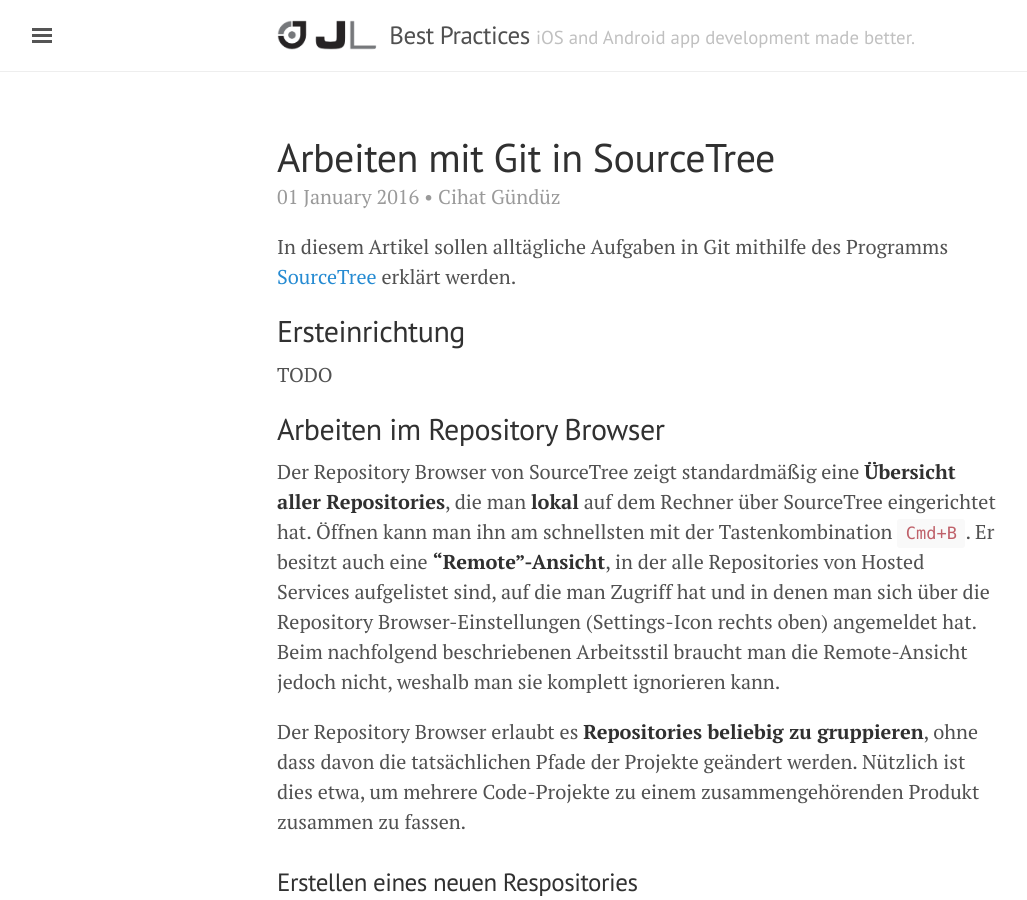
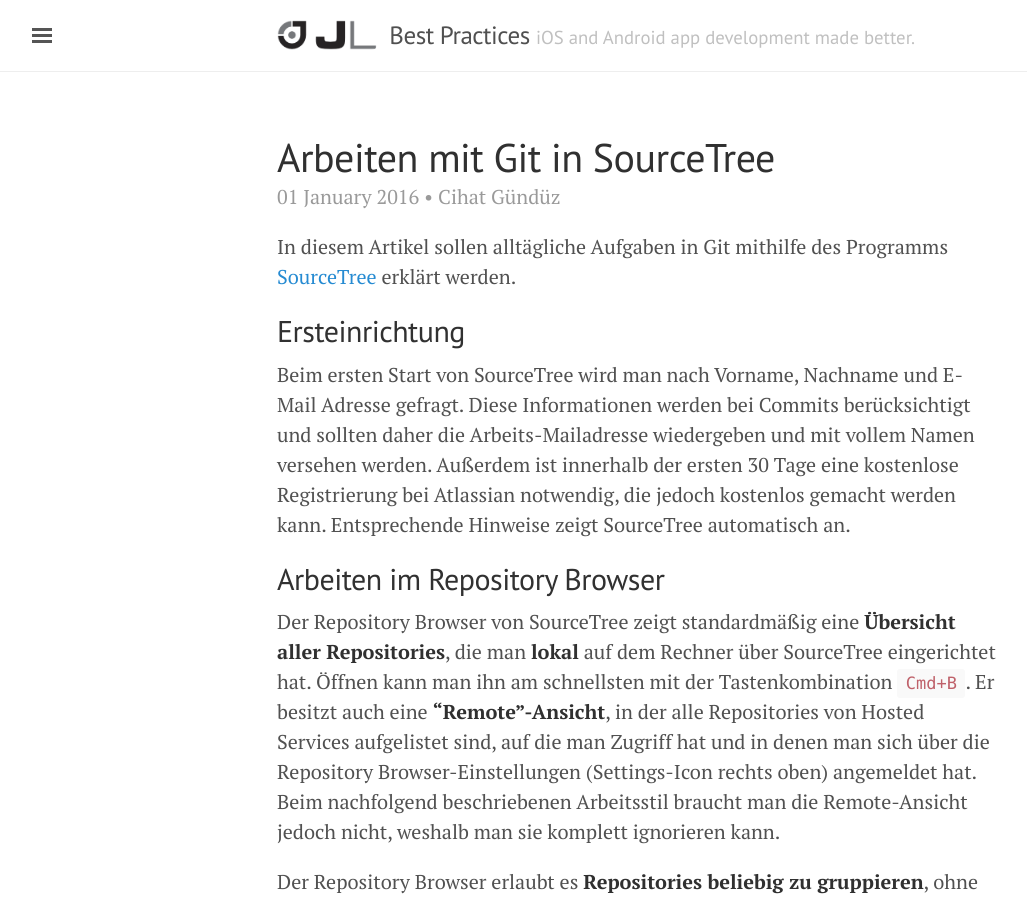
Before and after one commit to JamitLabs/BestPractices, a Jekyll site: the page built from _articles/General/GN010 Version Control/0150 Using Git with SourceTree.de.md, in a window 1280 px wide and 900 px high. Shown: the whole window, without its empty margins (3-1030 px from the left). Built offline with Jekyll 4.4.1, drawn with Linux system fonts in a browser that asks for light colours.

Commit message:
Add initial config section

```diff
--- a/_articles/General/GN010 Version Control/0150 Using Git with SourceTree.de.md
+++ b/_articles/General/GN010 Version Control/0150 Using Git with SourceTree.de.md
@@ -12,7 +12,7 @@
 
 ## Ersteinrichtung
 
-TODO
+Beim ersten Start von SourceTree wird man nach Vorname, Nachname und E-Mail Adresse gefragt. Diese Informationen werden bei Commits berücksichtigt und sollten daher die Arbeits-Mailadresse wiedergeben und mit vollem Namen versehen werden. Außerdem ist innerhalb der ersten 30 Tage eine kostenlose Registrierung bei Atlassian notwendig, die jedoch kostenlos gemacht werden kann. Entsprechende Hinweise zeigt SourceTree automatisch an.
 
 ## Arbeiten im Repository Browser
 
```
